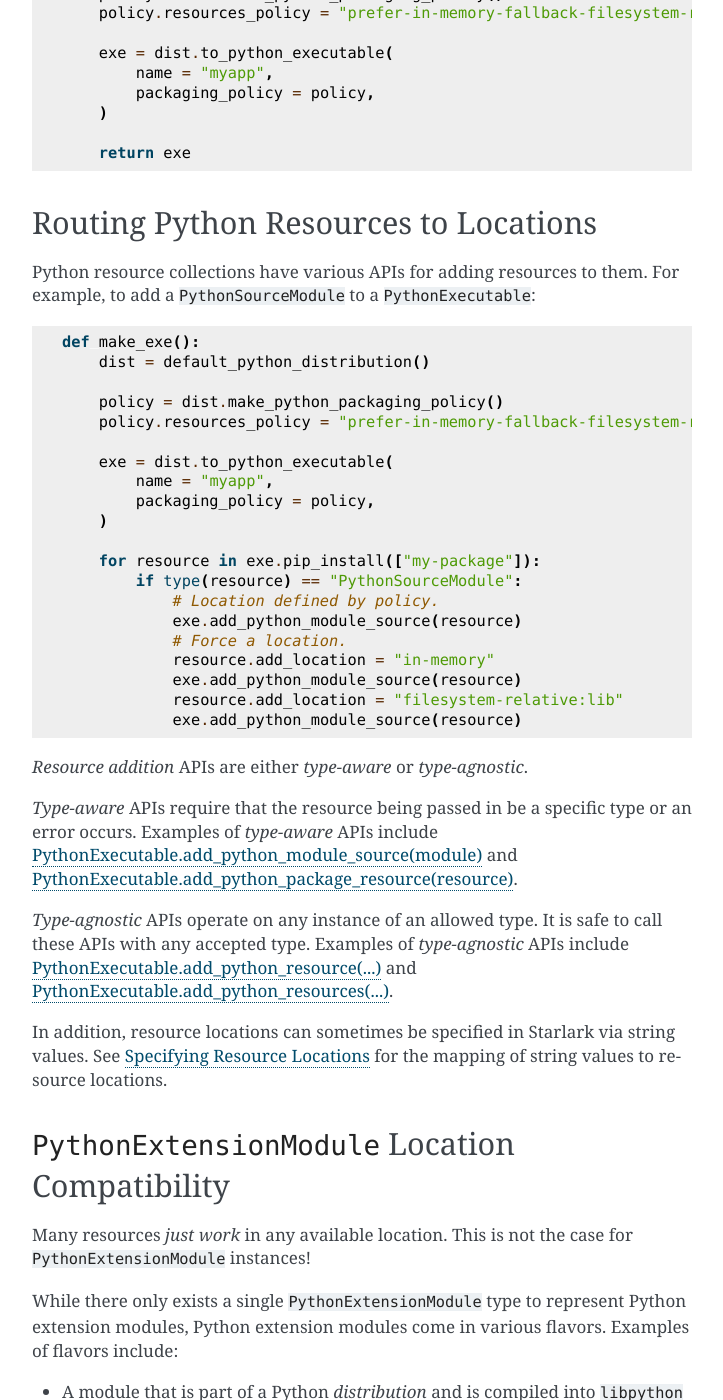
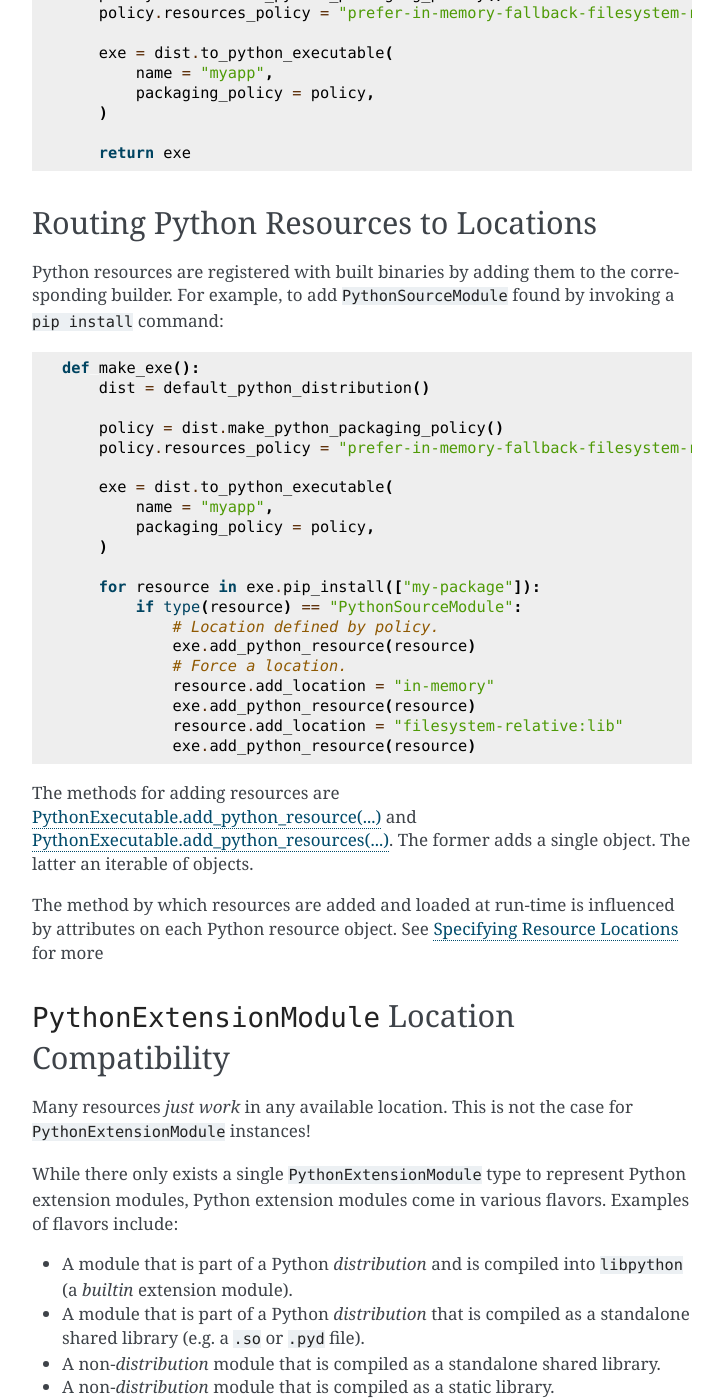
Before and after one commit to indygreg/PyOxidizer, a Sphinx documentation site: the page built from docs/packaging_resources.rst, in a window 1280 px wide and 1400 px high, scrolled down 2845 px. Shown: the whole window, without its empty margins (388-1111 px from the left). Built offline with Sphinx 7.4.7, drawn with Linux system fonts in a browser that asks for light colours; the version number is read from the project's files by our own code; some of the changed text lies outside the part shown.

Commit message:
starlark: remove type-specific add_python_* methods
These don't do anything that the generic functions do not. Having them
increases the surface area of the code base and the complexity of the
Starlark API. Let's simplify by removing them.

The Rust code needs a cleanup after this change and will be done
in subsequent commits.

```diff
--- a/docs/packaging_resources.rst
+++ b/docs/packaging_resources.rst
@@ -151,8 +151,9 @@ Here are some examples of how policies are used:
 Routing Python Resources to Locations
 =====================================
 
-Python resource collections have various APIs for adding resources to them.
-For example, to add a ``PythonSourceModule`` to a ``PythonExecutable``:
+Python resources are registered with built binaries by adding them to
+the corresponding builder. For example, to add ``PythonSourceModule``
+found by invoking a ``pip install`` command:
 
 .. code-block:: python
 
@@ -170,29 +171,21 @@ For example, to add a ``PythonSourceModule`` to a ``PythonExecutable``:
        for resource in exe.pip_install(["my-package"]):
            if type(resource) == "PythonSourceModule":
                # Location defined by policy.
-               exe.add_python_module_source(resource)
+               exe.add_python_resource(resource)
                # Force a location.
                resource.add_location = "in-memory"
-               exe.add_python_module_source(resource)
+               exe.add_python_resource(resource)
                resource.add_location = "filesystem-relative:lib"
-               exe.add_python_module_source(resource)
+               exe.add_python_resource(resource)
 
-*Resource addition* APIs are either *type-aware* or *type-agnostic*.
+The methods for adding resources are
+:ref:`config_python_executable_add_python_resource` and
+:ref:`config_python_executable_add_python_resources`. The former adds a single
+object. The latter an iterable of objects.
 
-*Type-aware* APIs require that the resource being passed in be a specific
-type or an error occurs. Examples of *type-aware* APIs include
-:ref:`config_python_executable_add_python_module_source` and
-:ref:`config_python_executable.add_python_package_resource`.
-
-*Type-agnostic* APIs operate on any instance of an allowed type. It is
-safe to call these APIs with any accepted type. Examples of *type-agnostic*
-APIs include
-:ref:`config_python_executable_add_python_resource` and
-:ref:`config_python_executable_add_python_resources`.
-
-In addition, resource locations can sometimes be specified in Starlark
-via string values. See :ref:`config_resource_locations` for the mapping
-of string values to resource locations.
+The method by which resources are added and loaded at run-time is
+influenced by attributes on each Python resource object. See
+:ref:`config_resource_locations` for more
 
 .. _python_extension_module_location_compatibility:
 
@@ -233,13 +226,13 @@ Here are some of the rules governing extension modules and their locations:
 * If the current build configuration targets Linux MUSL-libc, shared library
   extension modules are not supported and all extensions must be statically
   linked into the binary.
-
-The *location-agnostic* addition APIs will generally try to route a
-resource to an intelligent location based on the policy. And these APIs
-are a bit smarter about their actions than what is available in Starlark.
-For example, these APIs can see that both a static and shared library is
-available for an extension module and take a course of action that won't
-result in a build failure.
+* If the object files for the extension module are available, the extension
+  module may be statically linked into the produced binary.
+* If loading extension modules from in-memory import is supported, the
+  extension module will have its dynamic library embedded in the binary.
+* The extension module will be materialized as a file next to the produced
+  binary and will be loaded from the filesystem. (This is how Python
+  extension modules typically work.)
 
 .. note::
 
```
Also changed, not shown: docs/config_api.rst (+0 -47 lines), docs/history.rst (+10 -3 lines), 1 other file.
